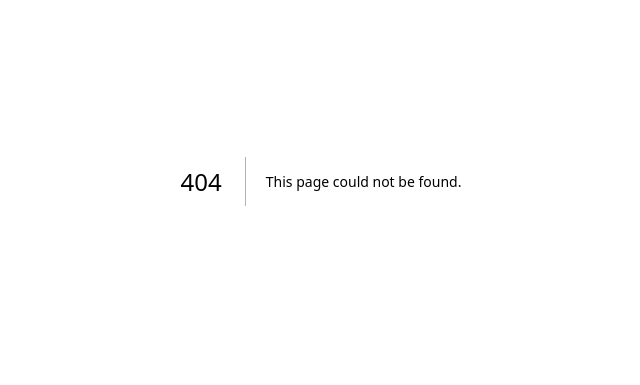
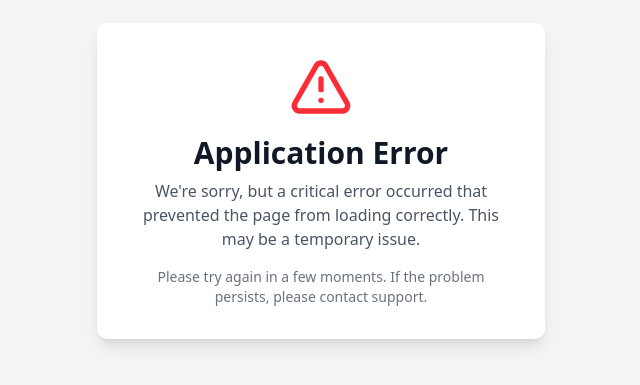
Before and after one commit to roofsonfire/chat, a Next.js app: page /error in a window 1280 px wide. Before the commit this address had no page. Shown: the part 219-604 px from the top of the page, without its empty margins (319-959 px from the left). Built offline with nearby package versions, Linux system fonts and the light colour scheme.

Commit message:
feat(error-handling): add dedicated middleware error page and redirect

```diff
--- /dev/null
+++ b/src/app/error/page.tsx
@@ -0,0 +1,24 @@
+"use client";
+
+import { AlertTriangle } from "lucide-react";
+
+export default function MiddlewareErrorPage() {
+  return (
+    <div className="flex min-h-screen flex-col items-center justify-center bg-gray-100 dark:bg-gray-900">
+      <div className="mx-auto max-w-md rounded-lg bg-white p-8 text-center shadow-lg dark:bg-gray-800">
+        <AlertTriangle className="mx-auto h-16 w-16 text-red-500" />
+        <h1 className="mt-4 text-3xl font-bold text-gray-900 dark:text-gray-100">
+          Application Error
+        </h1>
+        <p className="mt-2 text-gray-600 dark:text-gray-400">
+          We&apos;re sorry, but a critical error occurred that prevented the
+          page from loading correctly. This may be a temporary issue.
+        </p>
+        <p className="mt-4 text-sm text-gray-500 dark:text-gray-500">
+          Please try again in a few moments. If the problem persists, please
+          contact support.
+        </p>
+      </div>
+    </div>
+  );
+}
--- /dev/null
+++ b/src/app/middleware-error/page.tsx
@@ -0,0 +1,24 @@
+"use client";
+
+import { AlertTriangle } from "lucide-react";
+
+export default function MiddlewareErrorPage() {
+  return (
+    <div className="flex min-h-screen flex-col items-center justify-center bg-gray-100 dark:bg-gray-900">
+      <div className="mx-auto max-w-md rounded-lg bg-white p-8 text-center shadow-lg dark:bg-gray-800">
+        <AlertTriangle className="mx-auto h-16 w-16 text-red-500" />
+        <h1 className="mt-4 text-3xl font-bold text-gray-900 dark:text-gray-100">
+          Application Error
+        </h1>
+        <p className="mt-2 text-gray-600 dark:text-gray-400">
+          We&apos;re sorry, but a critical error occurred that prevented the
+          page from loading correctly. This may be a temporary issue.
+        </p>
+        <p className="mt-4 text-sm text-gray-500 dark:text-gray-500">
+          Please try again in a few moments. If the problem persists, please
+          contact support.
+        </p>
+      </div>
+    </div>
+  );
+}
--- a/src/middleware.ts
+++ b/src/middleware.ts
@@ -241,8 +241,9 @@ export async function middleware(req: NextRequest) {
           : error,
       path: req.nextUrl.pathname,
     });
-    // Allow request to proceed on middleware errors to avoid breaking the app
-    return NextResponse.next();
+    // Redirect to a dedicated error page on middleware failure
+    const errorUrl = new URL("/middleware-error", req.url);
+    return NextResponse.redirect(errorUrl);
   }
 }
 
```
